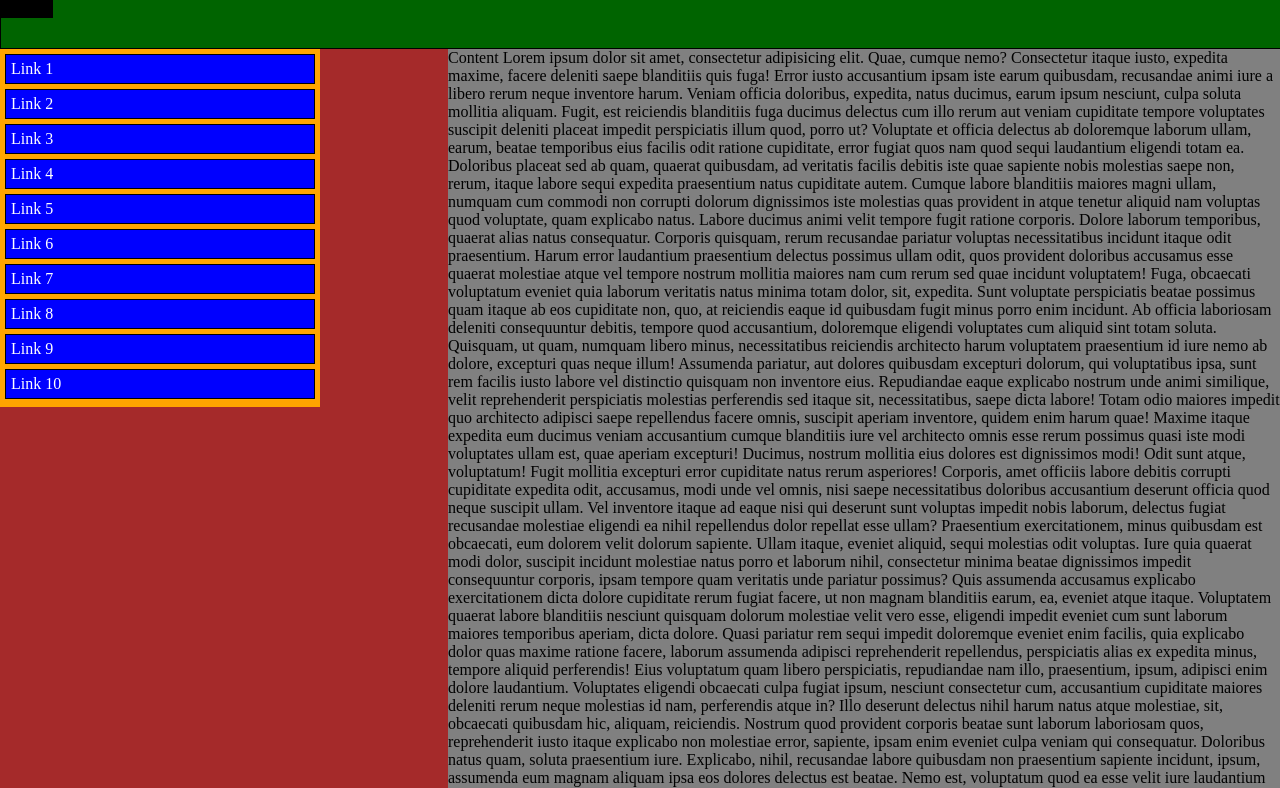
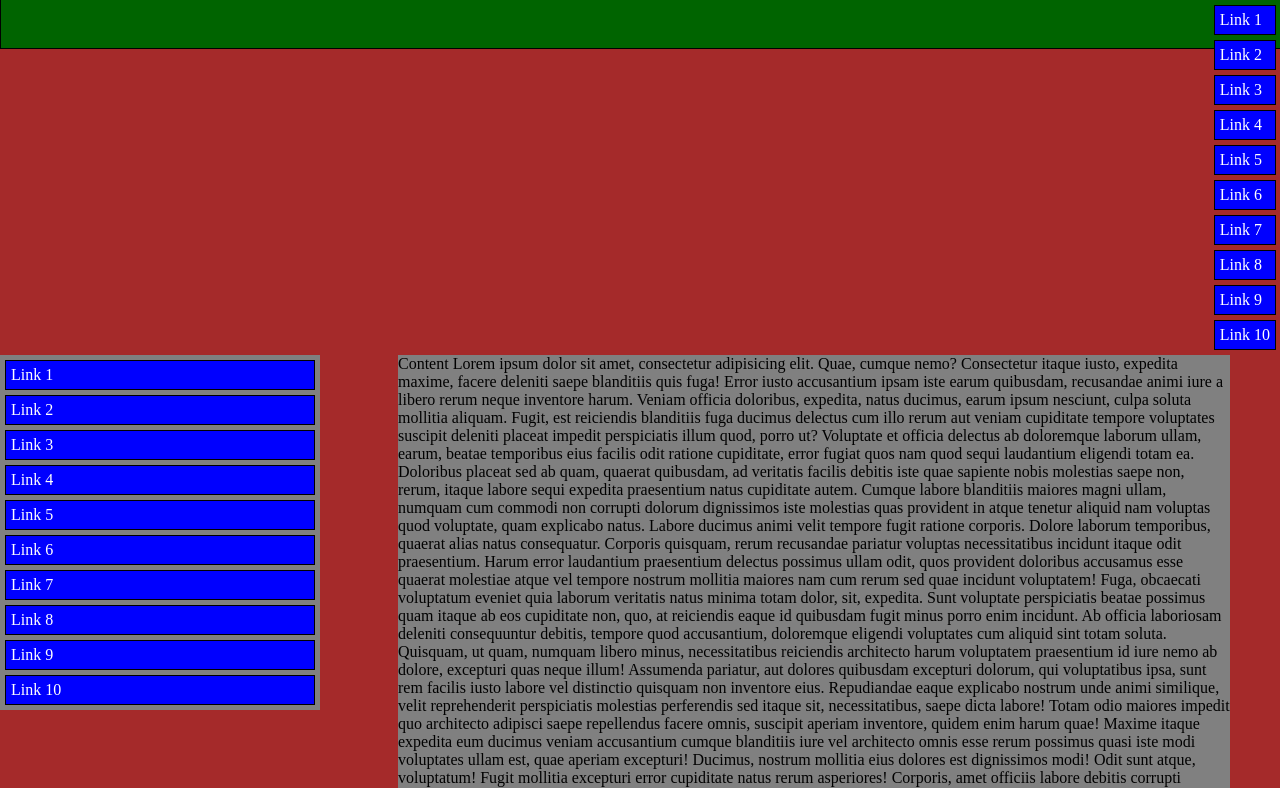
Before and after one commit to andriih/lab-TemplateFloat, a plain HTML site: page index.html in a window 1280 px wide. Shown: the part 53-841 px from the top of the page. Drawn offline with Linux system fonts and the light colour scheme.

Commit message:
vertical menu added: problem with posotioning

```diff
--- a/index.html
+++ b/index.html
@@ -6,9 +6,23 @@
 	<link rel="stylesheet" href="style.css">
 </head>
 <body>
-	<div class="header">
-		Header
+	<div class="header clearfix">
+
 		<div class="logo">Logo</div>
+
+
+		<ul class="menu__vertical">
+				<li class="menu__link"><a href="#">Link 1</a></li>
+				<li class="menu__link"><a href="#">Link 2</a></li>
+				<li class="menu__link"><a href="#">Link 3</a></li>
+				<li class="menu__link"><a href="#">Link 4</a></li>
+				<li class="menu__link"><a href="#">Link 5</a></li>
+				<li class="menu__link"><a href="#">Link 6</a></li>
+				<li class="menu__link"><a href="#">Link 7</a></li>
+				<li class="menu__link"><a href="#">Link 8</a></li>
+				<li class="menu__link"><a href="#">Link 9</a></li>
+				<li class="menu__link"><a href="#">Link 10</a></li>
+			</ul>
 	</div>
 
 	<div class="container clearfix">
--- a/style.css
+++ b/style.css
@@ -25,17 +25,19 @@ body{
 .container{
 	width: 100%;
 	overflow: hidden;
+	clear: both;
 }
 
 .sidebar{
 	width: 25%;
-	background-color: orange;
+	background-color: grey;
 	float: left;
 }
 .content{
 	width: 65%;
 	background-color: grey;
 	float:right;
+	margin-right: 50px;
 }
 .footer{
 	width: 100%;
@@ -51,7 +53,11 @@ body{
 	display: block;
 }
 .menu{
-	border-bottom: 3px solid orange;
+
+}
+.menu__vertical{
+	display:inline-block;
+	float: right;
 }
 
 .menu__link{
@@ -65,11 +71,11 @@ body{
 }
 
 .menu__link a{
-
+	display: block;
 	text-decoration: none;
 	color: white;
 }
 
 .menu__link:hover{
-	border-bottom: 3px solid black;
+	box-shadow: 5px 2px 2px black;
 }
```
